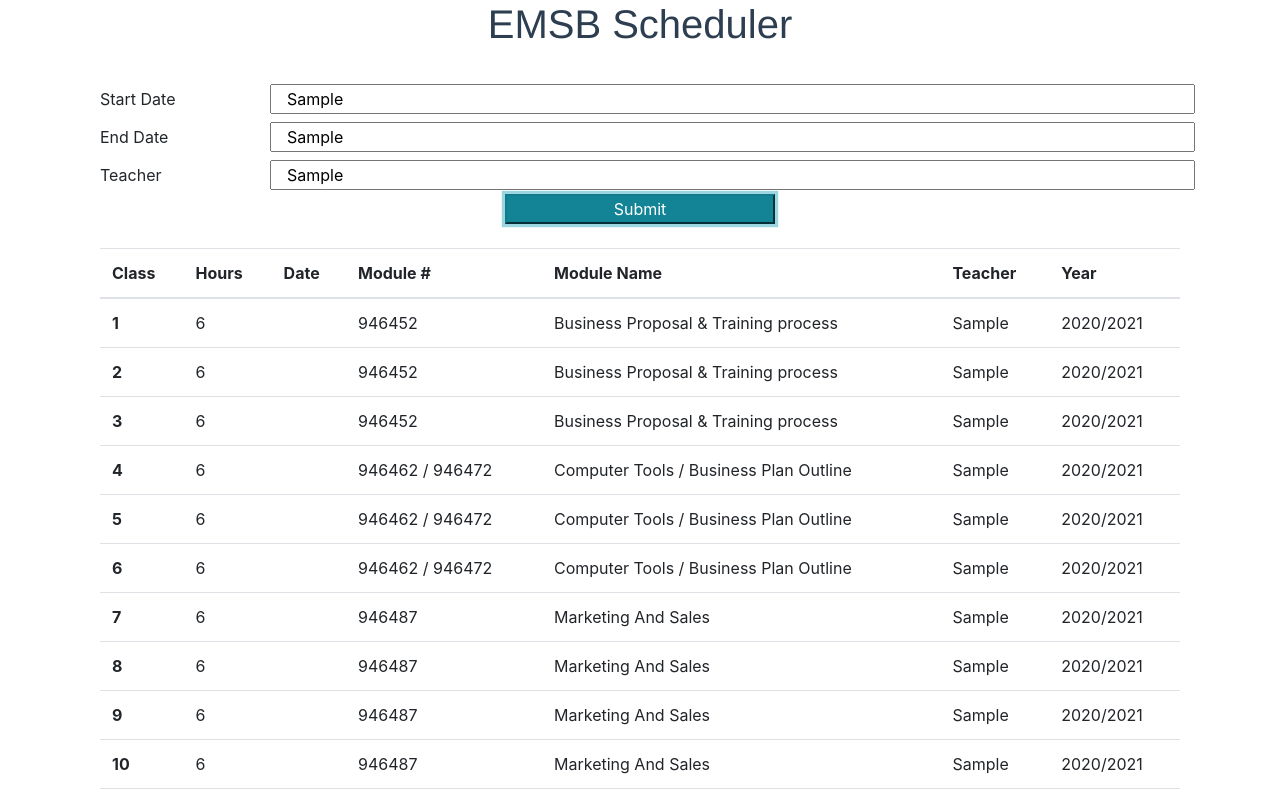
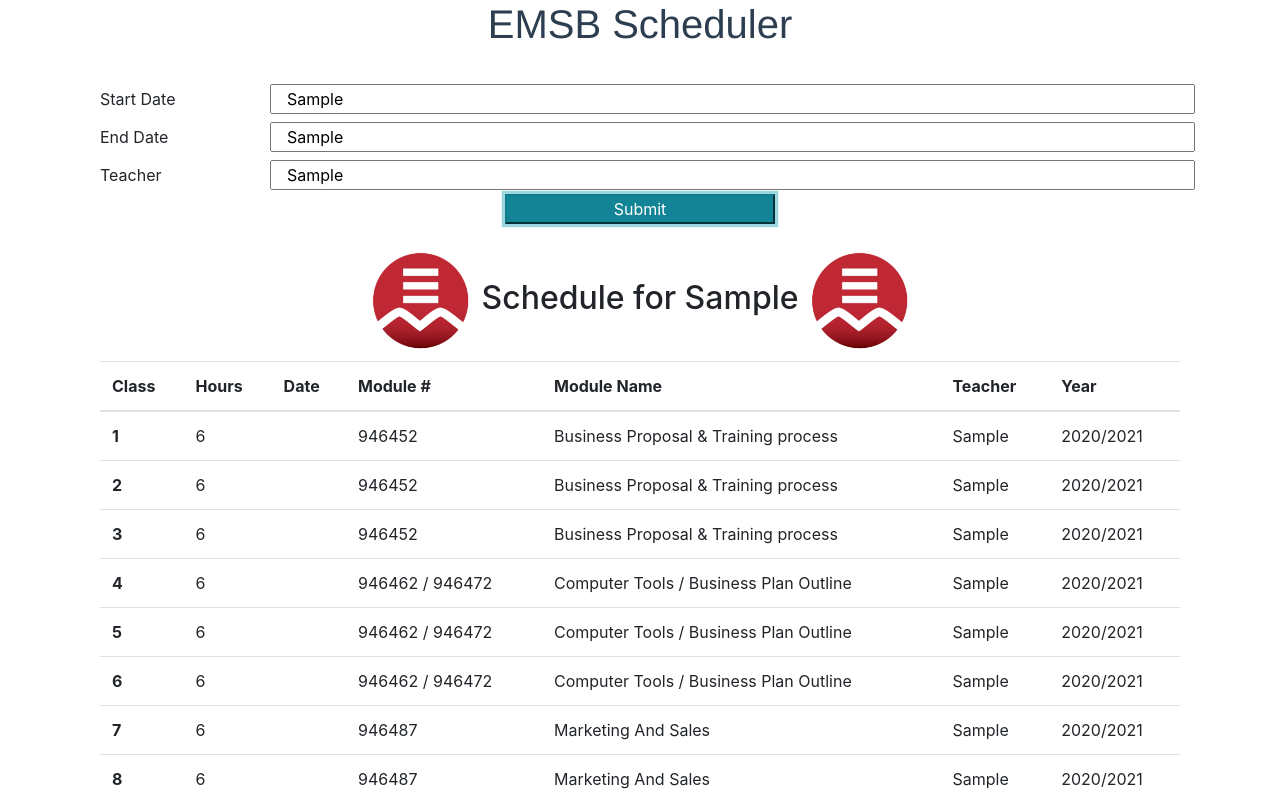
Before and after one commit to stevau5/emsb, a Vue app: page / in a window 1280 px wide. Both pictures are taken after typing "Sample", "Sample", "Sample" into the empty fields and a click on the input "Submit". Shown: the top 800 px of the page. Built offline with nearby package versions, Linux system fonts and the light colour scheme.

Commit message:
added pdf generation

```diff
--- a/package.json
+++ b/package.json
@@ -11,6 +11,8 @@
     "bootstrap": "^4.4.0",
     "bootstrap-vue": "^2.1.0",
     "core-js": "^3.4.3",
+    "html2pdf.js": "^0.9.1",
+    "jspdf": "^1.5.3",
     "vue": "^2.6.10"
   },
   "devDependencies": {
--- a/src/components/Schedule.vue
+++ b/src/components/Schedule.vue
@@ -1,5 +1,9 @@
 <template>
     <div class="container">
+        <div id="schedule">
+            <div class="col text-center">
+                <h2><img id="logo" src="../assets/emsb.png" alt=""> Schedule for {{teacher}} <img id="logo" src="../assets/emsb.png" alt=""></h2>
+            </div>
             <table class="table">
                 <thead>
                     <tr>
@@ -168,9 +172,18 @@
                 </tbody>
             </table>
         </div>
+        <div class="col text-center">
+            <form @submit.prevent="generatePDF">
+                <input type="submit" value="Generate PDF" class="btn-info col-md-6">
+            </form>
+        </div>
+        <br>
+    </div>
 </template>
 
 <script>
+import html2pdf from 'html2pdf.js';
+
 export default {
     data() {
         return {
@@ -189,15 +202,19 @@ export default {
         }
     },
     methods: {
-        calculateDates(start, end){
-            // eslint-disable-next-line no-console
-            console.log(start, end);
+        generatePDF(){
+            var element = document.getElementById("schedule");
+            var opt = {
+                margin:       0.4,
+                filename:     'schedule.pdf',
+                html2canvas:  { scale: 2 },
+                jsPDF:        { unit: 'in', format: 'letter', orientation: 'portrait' }
+            };
+            html2pdf().set(opt).from(element).save();
         }
     },
 
     created(){
-        var i
-        for(i = 0; i < 15; i++){
 
         var starting = this.$props.start.split('/');
         starting[1] = starting[1] - 1;
@@ -207,7 +224,7 @@ export default {
         ending[1] = ending[1] - 1;
         var e = new Date(ending[2], ending[1], ending[0]);
 
-
+        var i;
         for(i = s; i <= e; i.setDate(i.getDate() + 7)){
             // I need to check if the date is part of
             // some dates that are non teaching days.
@@ -234,12 +251,17 @@ export default {
 
 
 
-        }
+
     }
 
 }
 </script>
 
 <style>
+    #logo {
+        width: 10%;
+        height: 10%;
+    }
+
 
 </style>
```
Also changed, not shown: src/assets/emsb.png (added), 1 other file (tests, documents, lock files or other folders). Lines whose indentation alone changed are shown as unchanged.
